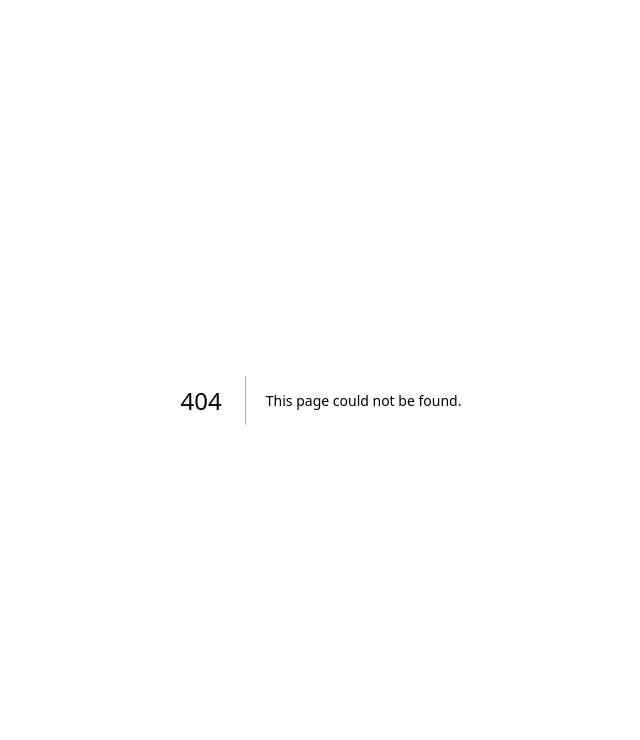
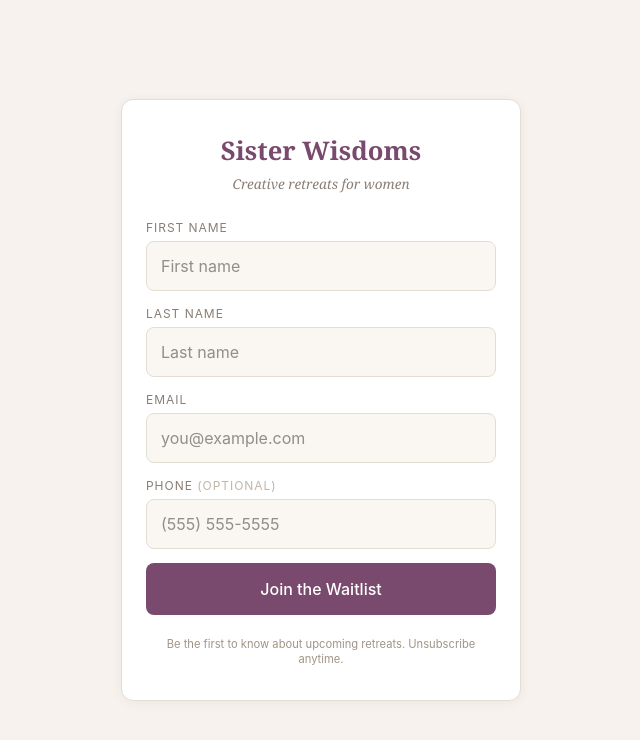
Before and after one commit to solasgallery/sisterwisdoms, a Next.js app: page /capture in a window 1280 px wide. Before the commit this address had no page. Shown: the top 740 px of the page, without its empty margins (319-959 px from the left). Built offline with nearby package versions, Linux system fonts and the light colour scheme.

Commit message:
Add in-person QR capture page
Standalone /capture route for waitlist collection via QR code.
Honeypot bot protection, posts to /api/waitlist.

Co-Authored-By: Claude Opus 4.6 <noreply@anthropic.com>

```diff
--- /dev/null
+++ b/src/app/capture/page.tsx
@@ -0,0 +1,177 @@
+"use client"
+
+import { useState, FormEvent } from "react"
+
+export default function CapturePage() {
+  const [submitted, setSubmitted] = useState(false)
+  const [error, setError] = useState("")
+  const [loading, setLoading] = useState(false)
+
+  async function handleSubmit(e: FormEvent<HTMLFormElement>) {
+    e.preventDefault()
+    setLoading(true)
+    setError("")
+
+    const form = e.currentTarget
+    const formData = new FormData(form)
+
+    if (formData.get("website")) {
+      setSubmitted(true)
+      return
+    }
+
+    const data = {
+      firstName: (formData.get("firstName") as string).trim(),
+      lastName: (formData.get("lastName") as string).trim(),
+      email: (formData.get("email") as string).trim(),
+      phone: (formData.get("phone") as string || "").trim(),
+      source: "in-person-qr",
+      website: "",
+    }
+
+    try {
+      const res = await fetch("/api/waitlist", {
+        method: "POST",
+        headers: { "Content-Type": "application/json" },
+        body: JSON.stringify(data),
+      })
+      if (!res.ok) throw new Error("Network error")
+      setSubmitted(true)
+    } catch {
+      setError("Something went wrong. Please try again or ask staff for help.")
+      setLoading(false)
+    }
+  }
+
+  return (
+    <main
+      style={{
+        minHeight: "100dvh",
+        display: "flex",
+        alignItems: "center",
+        justifyContent: "center",
+        background: "#f7f2ed",
+        padding: "24px",
+        fontFamily: "'Inter', system-ui, sans-serif",
+      }}
+    >
+      <div
+        style={{
+          background: "#fff",
+          border: "1px solid #e4ddd3",
+          borderRadius: "12px",
+          padding: "32px 24px",
+          maxWidth: "400px",
+          width: "100%",
+          textAlign: "center",
+          boxShadow: "0 2px 12px rgba(42,37,32,.05)",
+        }}
+      >
+        {submitted ? (
+          <div>
+            <div style={{ fontSize: "3rem", marginBottom: "12px" }}>&#x2713;</div>
+            <h2
+              style={{
+                fontFamily: "'Libre Baskerville', Georgia, serif",
+                fontSize: "1.5rem",
+                color: "#7a4a6e",
+                marginBottom: "8px",
+              }}
+            >
+              You're on the List!
+            </h2>
+            <p style={{ color: "#8a7e74", fontSize: "0.9rem" }}>
+              We'll reach out when the next retreat is announced. Something beautiful is coming.
+            </p>
+          </div>
+        ) : (
+          <>
+            <h1
+              style={{
+                fontFamily: "'Libre Baskerville', Georgia, serif",
+                fontWeight: 700,
+                fontSize: "1.6rem",
+                color: "#7a4a6e",
+                marginBottom: "4px",
+              }}
+            >
+              Sister Wisdoms
+            </h1>
+            <p
+              style={{
+                fontSize: "0.85rem",
+                color: "#8a7e74",
+                marginBottom: "24px",
+                fontFamily: "'Libre Baskerville', Georgia, serif",
+                fontStyle: "italic",
+              }}
+            >
+              Creative retreats for women
+            </p>
+            <form onSubmit={handleSubmit} style={{ display: "flex", flexDirection: "column", gap: "14px", textAlign: "left" }}>
+              <div>
+                <label style={labelStyle}>First Name</label>
+                <input name="firstName" type="text" required placeholder="First name" autoComplete="given-name" style={inputStyle} />
+              </div>
+              <div>
+                <label style={labelStyle}>Last Name</label>
+                <input name="lastName" type="text" required placeholder="Last name" autoComplete="family-name" style={inputStyle} />
+              </div>
+              <div>
+                <label style={labelStyle}>Email</label>
+                <input name="email" type="email" required placeholder="you@example.com" autoComplete="email" style={inputStyle} />
+              </div>
+              <div>
+                <label style={labelStyle}>
+                  Phone <span style={{ color: "#c0b5a8" }}>(optional)</span>
+                </label>
+                <input name="phone" type="tel" placeholder="(555) 555-5555" autoComplete="tel" style={inputStyle} />
+              </div>
+              <input type="text" name="website" style={{ position: "absolute", left: "-9999px" }} tabIndex={-1} autoComplete="off" />
+              <button
+                type="submit"
+                disabled={loading}
+                style={{
+                  padding: "14px",
+                  border: "none",
+                  borderRadius: "8px",
+                  background: "#7a4a6e",
+                  color: "#fff",
+                  fontSize: "1rem",
+                  fontWeight: 500,
+                  cursor: loading ? "not-allowed" : "pointer",
+                  opacity: loading ? 0.5 : 1,
+                }}
+              >
+                {loading ? "Submitting…" : "Join the Waitlist"}
+              </button>
+              {error && <p style={{ color: "#c45", fontSize: "0.8rem", textAlign: "center" }}>{error}</p>}
+              <p style={{ fontSize: "0.7rem", color: "#a09486", marginTop: "8px", textAlign: "center", lineHeight: 1.4 }}>
+                Be the first to know about upcoming retreats. Unsubscribe anytime.
+              </p>
+            </form>
+          </>
+        )}
+      </div>
+    </main>
+  )
+}
+
+const labelStyle: React.CSSProperties = {
+  fontSize: "0.75rem",
+  textTransform: "uppercase",
+  letterSpacing: "0.08em",
+  color: "#8a7e74",
+  display: "block",
+  marginBottom: "4px",
+}
+
+const inputStyle: React.CSSProperties = {
+  width: "100%",
+  padding: "12px 14px",
+  border: "1px solid #e4ddd3",
+  borderRadius: "8px",
+  background: "#faf7f3",
+  color: "#2a2520",
+  fontSize: "1rem",
+}
```
